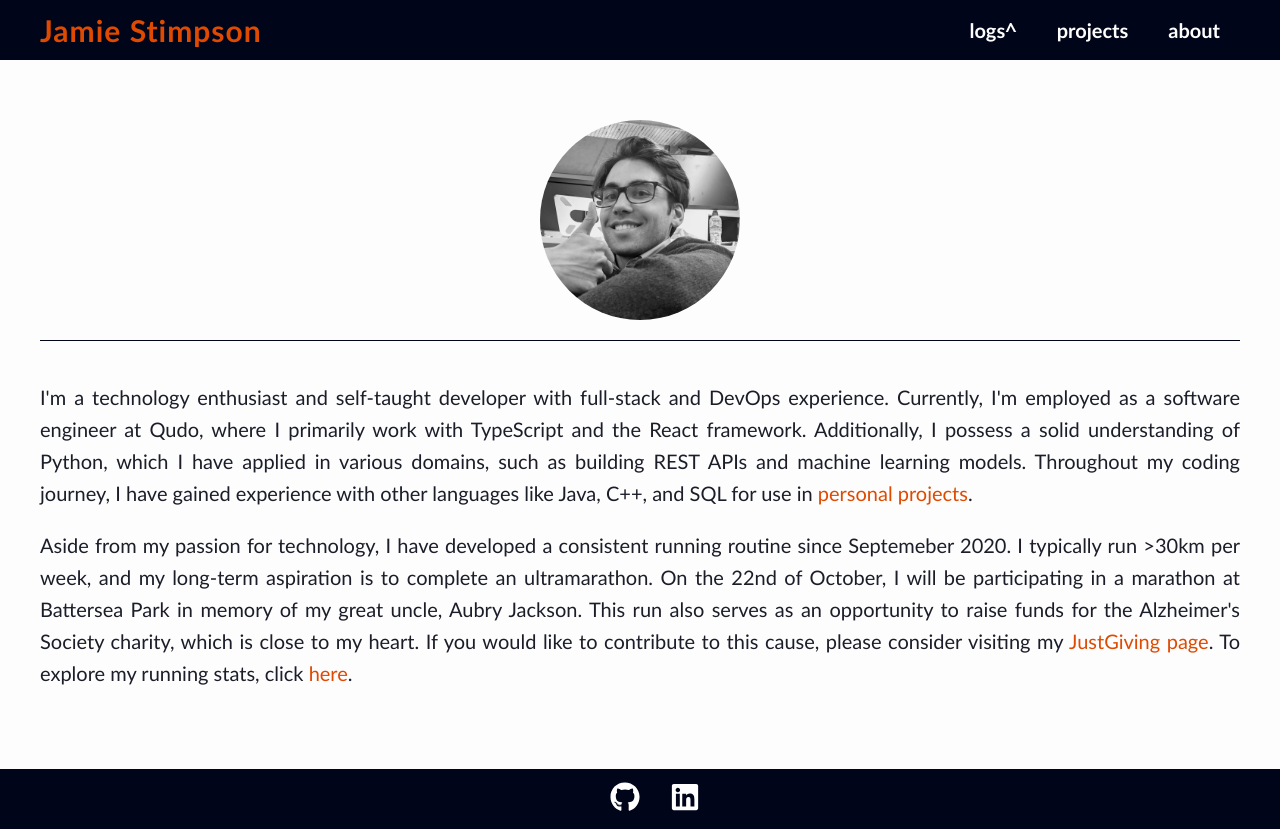
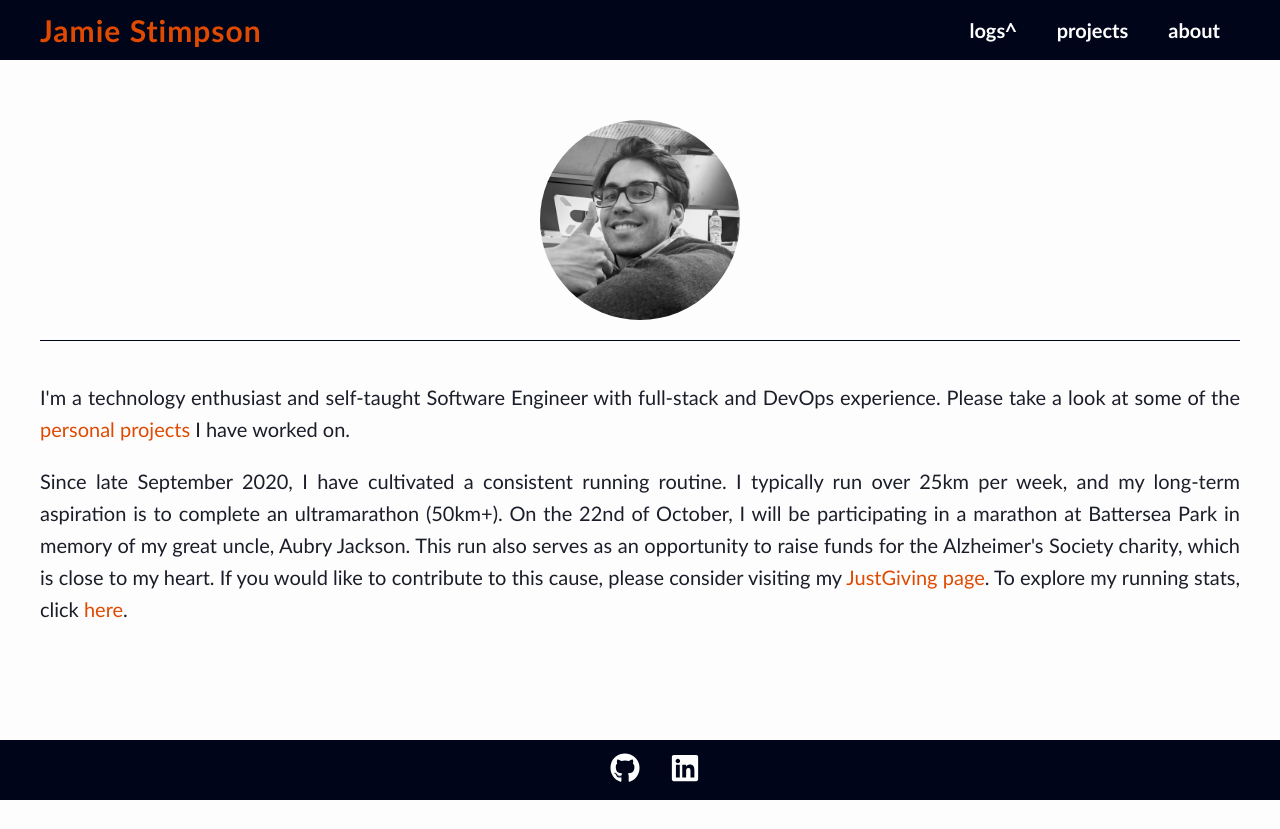
Before and after one commit to Jamnic98/website_client_v1, a Next.js app: page /about in a window 1280 px wide. After the commit the page ends 800 px from the top, so only its background shows below. Built offline with nearby package versions, Linux system fonts and the light colour scheme.

Commit message:
update about me description and minor refactor

```diff
--- a/pages/about.tsx
+++ b/pages/about.tsx
@@ -27,28 +27,22 @@ const About = () => (
         <hr className={styles.hr} />
         <section className={styles.description}>
           <p>
-            I'm a technology enthusiast and self-taught developer with
-            full-stack and DevOps experience. Currently, I'm employed as a
-            software engineer at Qudo, where I primarily work with TypeScript
-            and the React framework. Additionally, I possess a solid
-            understanding of Python, which I have applied in various domains,
-            such as building REST APIs and machine learning models. Throughout
-            my coding journey, I have gained experience with other languages
-            like Java, C++, and SQL for use in{" "}
+            I'm a technology enthusiast and self-taught Software Engineer with
+            full-stack and DevOps experience. Please take a look at some of the{" "}
             <Link href="/projects" legacyBehavior>
               <a className={styles.projectLink}>personal projects</a>
-            </Link>
-            .
+            </Link>{" "}
+            I have worked on.
           </p>
           <p>
-            Aside from my passion for technology, I have developed a consistent
-            running routine since Septemeber 2020. I typically run &gt;30km per
-            week, and my long-term aspiration is to complete an ultramarathon.
-            On the 22nd of October, I will be participating in a marathon at
-            Battersea Park in memory of my great uncle, Aubry Jackson. This run
-            also serves as an opportunity to raise funds for the Alzheimer's
-            Society charity, which is close to my heart. If you would like to
-            contribute to this cause, please consider visiting my{" "}
+            Since late September 2020, I have cultivated a consistent running
+            routine. I typically run over 25km per week, and my long-term
+            aspiration is to complete an ultramarathon (50km+). On the 22nd of
+            October, I will be participating in a marathon at Battersea Park in
+            memory of my great uncle, Aubry Jackson. This run also serves as an
+            opportunity to raise funds for the Alzheimer's Society charity,
+            which is close to my heart. If you would like to contribute to this
+            cause, please consider visiting my{" "}
             <a
               href="https://www.justgiving.com/fundraising/marathon-jamie-stimpson"
               target="_blank"
--- a/pages/logs/running.tsx
+++ b/pages/logs/running.tsx
@@ -6,9 +6,8 @@ import * as d3 from "d3";
 import { PageHeader, RunningStats } from "../../components";
 import { ScatterGraph, LineGraph } from "../../common/graphs";
 import { type NextApiResponse } from "next";
-import { type RunData } from "../../types/global";
+import { type RunData } from "../../types/runs";
 import styles from "../../styles/about.module.css";
-
 
 export interface RunningProps {
   data: RunData[];
@@ -119,7 +118,7 @@ export const getServerSideProps = async ({ res }: { res: NextApiResponse }) => {
   try {
     const URL =
       process.env.NODE_ENV === "production"
-        ? process.env.SERVER_URL + '/runs'
+        ? process.env.SERVER_URL + "/runs"
         : "http://localhost:3000/runs";
 
     const { data } = await axios.get(URL);
--- /dev/null
+++ b/types/runs.d.ts
@@ -0,0 +1,5 @@
+export type RunData = {
+  distance: number;
+  duration: number;
+  start_date_local: date;
+};
--- a/utils/useWidth.ts
+++ b/utils/useWidth.ts
@@ -4,7 +4,7 @@ type WindowDimensions = number | undefined;
 
 export const useWidth = (): WindowDimensions => {
   const [windowDimensions, setWindowDimensions] =
-    useState<WindowDimensions>(undefined);
+    useState<WindowDimensions>();
 
   useEffect(() => {
     const handleResize = (): void => {
```
Also changed, not shown: types/global.d.ts (+0 -7 lines).
